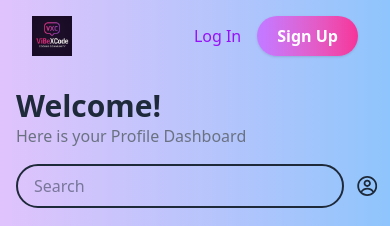
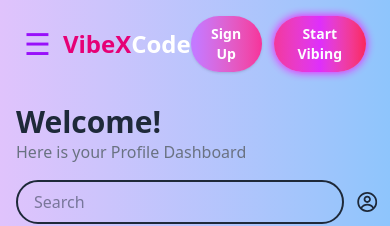
Before and after one commit to Flashl3opard/VibexCode, a Next.js app: page /Dashboard in a window 390 px wide. Shown: the top 226 px of the page. Built offline with nearby package versions, Linux system fonts and the light colour scheme.

Commit message:
navbar responsiveness and global bg

```diff
--- a/app/components/Navbar.tsx
+++ b/app/components/Navbar.tsx
@@ -1,26 +1,35 @@
 "use client";
 
-import React from "react";
+import React, { useState } from "react";
 import { useRouter } from "next/navigation";
 
 const Navbar = () => {
   const router = useRouter();
+  const [menuOpen, setMenuOpen] = useState(false);
 
   const handleVibeClick = () => {
     router.push("/playground");
   };
 
   return (
-    <nav className="w-full py-4 px-8 flex justify-between items-center bg-gradient-to-r from-[#e0c3fc] to-[#8ec5fc]">
-      <div className="flex items-center">
-        <img
-          src="/assets/logo.png"
-          alt="LeetCode Logo"
-          className="h-10 w-auto object-contain"
-        />
+    <nav className="w-full py-4 px-6 md:px-8 bg-gradient-to-r from-[#e0c3fc] to-[#8ec5fc] relative z-50">
+      <div className="flex items-center justify-between">
+        <div className="flex items-center gap-3">
+          <button
+            onClick={() => setMenuOpen(!menuOpen)}
+            className="md:hidden text-3xl text-purple-600 focus:outline-none"
+          >
+            {menuOpen ? "✕" : "☰"}
+          </button>
+          {/* Logo */}
+          <div className="flex items-center text-2xl font-bold">
+            <span className="text-pink-600">VibeX</span>
+            <span className="text-white">Code</span>
+          </div>
         </div>
 
-      <div className="hidden md:flex gap-8 text-gray-800 font-medium">
+        {/* Nav Links */}
+        <div className="hidden md:flex gap-8 text-gray-800 font-medium items-center">
           <button className="hover:text-purple-600 transition-all">
             Practice
           </button>
@@ -32,20 +41,40 @@ const Navbar = () => {
           </button>
         </div>
 
-      <div className="flex items-center gap-4">
-        <button className="text-purple-600 font-medium hover:underline">
+        {/*  Auth Buttons */}
+        <div className="flex items-center gap-3">
+          <button className="hidden md:block text-purple-600 font-medium hover:underline">
             Log In
           </button>
-        <button className="bg-gradient-to-r from-purple-400 to-pink-500 text-white px-5 py-2 rounded-full font-semibold shadow hover:opacity-90 transition-all">
+          <button className="bg-gradient-to-r from-purple-400 to-pink-500 text-white px-4 py-2 rounded-full font-semibold shadow hover:opacity-90 transition-all text-sm">
             Sign Up
           </button>
           <button
             onClick={handleVibeClick}
-          className="hidden md:inline-block px-5 py-2 rounded-full bg-gradient-to-r from-pink-500 via-fuchsia-500 to-rose-500 animate-pulse text-white font-semibold shadow-[0_0_15px_#ff00ff] transition-all duration-300"
+            className="px-4 py-2 rounded-full bg-gradient-to-r from-pink-500 via-fuchsia-500 to-rose-500 animate-pulse text-white text-sm font-semibold shadow-[0_0_10px_#ff00ff] transition-all duration-300"
           >
             Start Vibing
           </button>
         </div>
+      </div>
+
+      {/* Mobile Dropdown Menu */}
+      {menuOpen && (
+        <div className="absolute top-full left-0 w-full md:hidden flex flex-col gap-3 bg-gradient-to-r from-[#e0c3fc] to-[#8ec5fc] rounded-b-lg p-4 shadow-md z-40">
+          <button className="text-left text-gray-800 font-medium hover:text-purple-600 transition-all">
+            Practice
+          </button>
+          <button className="text-left text-gray-800 font-medium hover:text-purple-600 transition-all">
+            Explore
+          </button>
+          <button className="text-left text-gray-800 font-medium hover:text-purple-600 transition-all">
+            Dashboard
+          </button>
+          <button className="text-left text-purple-600 font-medium hover:underline transition-all">
+            Log In
+          </button>
+        </div>
+      )}
     </nav>
   );
 };
--- a/app/layout.tsx
+++ b/app/layout.tsx
@@ -25,7 +25,7 @@ export default function RootLayout({
   return (
     <html lang="en">
       <body
-        className={`${geistSans.variable} ${geistMono.variable} antialiased`}
+        className={`bg-gradient-to-r from-[#e0c3fc] to-[#8ec5fc] min-h-screen ${geistSans.variable} ${geistMono.variable} antialiased`}
       >
         {children}
       </body>
```
Lines whose indentation alone changed are shown as unchanged.
